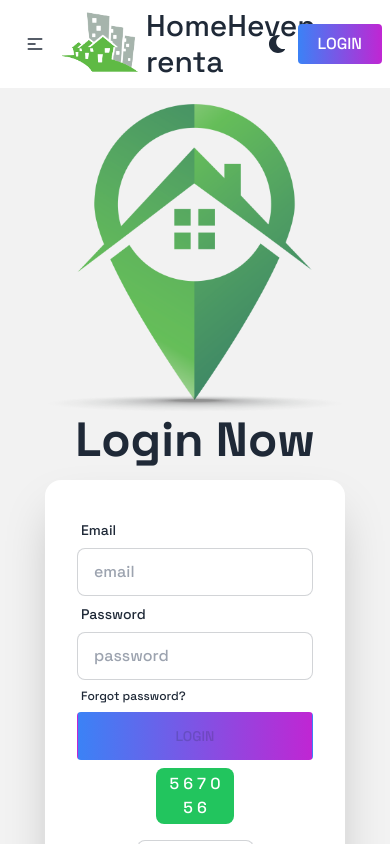
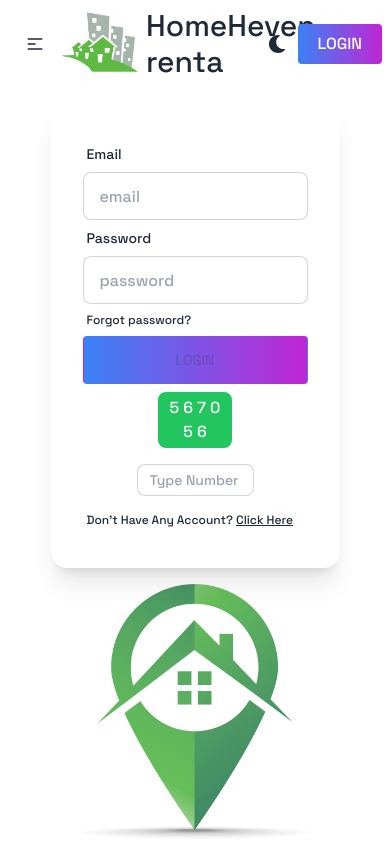
Before and after one commit to hasiburrahmanakash79/house-rent-client, a React (Vite) app: page /login in a window 390 px wide. Shown: the top 844 px of the page. Built offline with nearby package versions, Linux system fonts and the light colour scheme.

Commit message:
fix some problem in login and signup page

```diff
--- a/src/Pages/Login/Login.jsx
+++ b/src/Pages/Login/Login.jsx
@@ -30,15 +30,15 @@ const Login = () => {
 
   return (
     <div>
-      <div className="hero  bg-base-200">
-        <div className="hero-content min-h-[calc(100vh-288px)] lg:gap-20 flex-col lg:flex-row-reverse">
+      <div className="hero  bg-base-100">
+        <div className="hero-content min-h-[calc(100vh-288px)] lg:gap-20 flex-col-reverse lg:flex-row-reverse">
           <div className="text-center lg:text-left">
             <div className='flex flex-col items-center gap-1'>
-              <img className='max-w-[300px]' src={loginLogo} alt="" />
+              <img className='max-w-[250px]' src={loginLogo} alt="" />
               <h1 className='text-5xl font-bold'>Login Now</h1>
             </div>
           </div>
-          <div className="card flex-shrink-0 w-full max-w-sm shadow-2xl bg-base-100">
+          <div className="card flex-shrink-0 w-full max-w-sm shadow-xl  bg-base-100">
             <div className="card-body">
               <form onSubmit={handleSubmit(onSubmit)}>
                 <div className="form-control">
@@ -46,7 +46,7 @@ const Login = () => {
                     <span className="label-text">Email</span>
                   </label>
                   <input {...register("email", { required: true })} type="email" placeholder="email" className="input input-bordered" />
-                  {errors.email && <span>Email field is required</span>}
+                  {errors.email && <span className='text-red-500 mt-1'>Email field is required</span>}
                 </div>
 
                 <div className="form-control">
@@ -54,7 +54,7 @@ const Login = () => {
                     <span className="label-text">Password</span>
                   </label>
                   <input {...register("password", { required: true })} type="password" placeholder="password" className="input input-bordered" />
-                  {errors.password && <span>Password field is required</span>}
+                  {errors.password && <span className='text-red-500 mt-1'>Password field is required</span>}
                   <label className="label">
                     <a href="#" className="label-text-alt link link-hover">Forgot password?</a>
                   </label>
--- a/src/Pages/Signup/Signup.jsx
+++ b/src/Pages/Signup/Signup.jsx
@@ -16,9 +16,9 @@ const Signup = () => {
   return (
     <div>
       <div className="hero min-h-[calc(100vh-288px)] bg-base-200">
-        <div className="hero-content  lg:gap-20 flex-col lg:flex-row-reverse">
+        <div className="hero-content  lg:gap-20 flex-col-reverse lg:flex-row-reverse">
           <div className="text-center lg:text-left">
-            <div className='grid gap-1'>
+            <div className='flex flex-col items-center gap-1'>
              <img className='max-w-[250px]' src={loginLogo} alt="" />
               <h1  className='w-[300px] text-3xl lg:text-5xl font-bold'>Signup Now</h1>
             </div>
```
